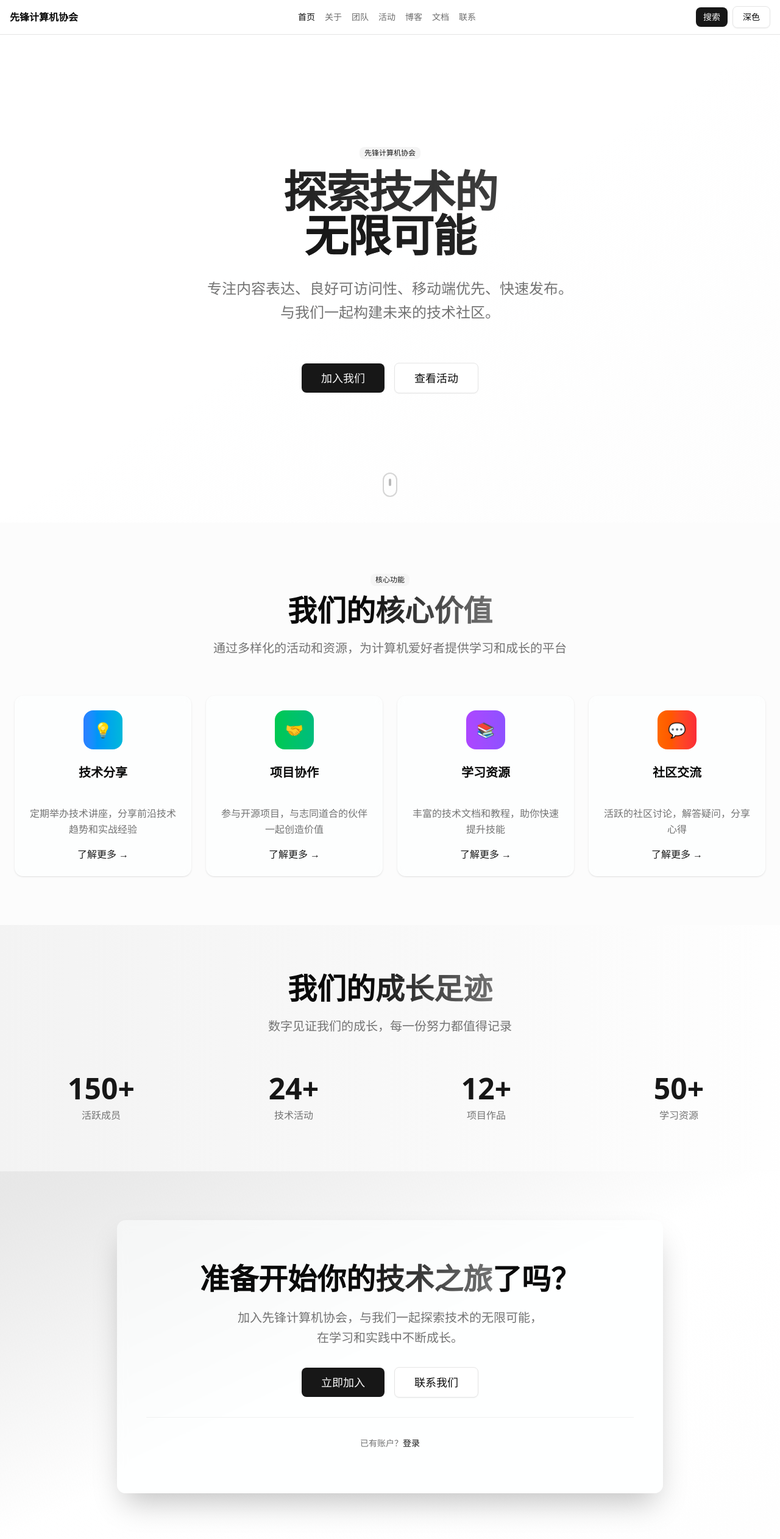
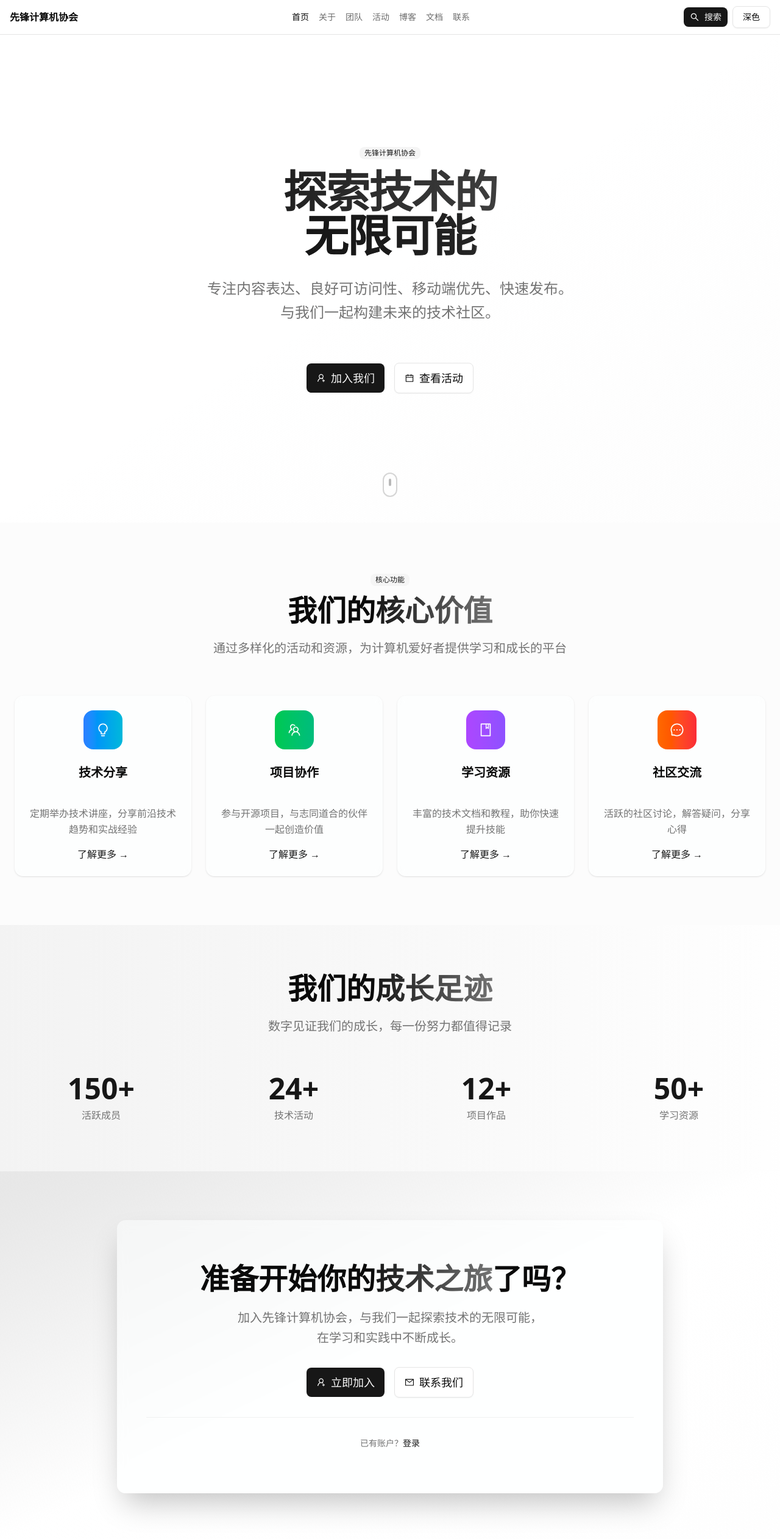
Before and after one commit to jr-jx/website, a Next.js app: page / in a window 1280 px wide. Shown: the top 2524 px of the page at 61% size. Built offline with nearby package versions, Linux system fonts and the light colour scheme.

Commit message:
feat: 添加 react-icons 图标，替换 emoji 图标

```diff
--- a/components/home/CTA.tsx
+++ b/components/home/CTA.tsx
@@ -5,6 +5,7 @@ import { animate, stagger } from "animejs";
 import { Button } from "@/components/ui/button";
 import { Card, CardContent } from "@/components/ui/card";
 import Link from "next/link";
+import { AiOutlineUserAdd, AiOutlineMail } from "react-icons/ai";
 
 export function CTA() {
   const sectionRef = useRef<HTMLElement>(null);
@@ -59,10 +60,16 @@ export function CTA() {
 
               <div className="flex flex-col sm:flex-row gap-4 justify-center items-center">
                 <Button asChild size="lg" className="text-lg px-8 py-6">
-                  <Link href="/join">立即加入</Link>
+                  <Link href="/join" className="flex items-center gap-2">
+                    <AiOutlineUserAdd />
+                    立即加入
+                  </Link>
                 </Button>
                 <Button asChild variant="outline" size="lg" className="text-lg px-8 py-6">
-                  <Link href="/contact">联系我们</Link>
+                  <Link href="/contact" className="flex items-center gap-2">
+                    <AiOutlineMail />
+                    联系我们
+                  </Link>
                 </Button>
               </div>
 
--- a/components/home/FeatureGrid.tsx
+++ b/components/home/FeatureGrid.tsx
@@ -5,33 +5,34 @@ import { animate, stagger } from "animejs";
 import { Card, CardContent, CardDescription, CardHeader, CardTitle } from "@/components/ui/card";
 import { Badge } from "@/components/mdx/Badge";
 import Link from "next/link";
+import { AiOutlineBulb, AiOutlineTeam, AiOutlineBook, AiOutlineMessage } from "react-icons/ai";
 
 const features = [
   {
     title: "技术分享",
     description: "定期举办技术讲座，分享前沿技术趋势和实战经验",
-    icon: "💡",
+    icon: AiOutlineBulb,
     href: "/events",
     color: "from-blue-500 to-cyan-500",
   },
   {
     title: "项目协作",
     description: "参与开源项目，与志同道合的伙伴一起创造价值",
-    icon: "🤝",
+    icon: AiOutlineTeam,
     href: "/team",
     color: "from-green-500 to-emerald-500",
   },
   {
     title: "学习资源",
     description: "丰富的技术文档和教程，助你快速提升技能",
-    icon: "📚",
+    icon: AiOutlineBook,
     href: "/docs",
     color: "from-purple-500 to-violet-500",
   },
   {
     title: "社区交流",
     description: "活跃的社区讨论，解答疑问，分享心得",
-    icon: "💬",
+    icon: AiOutlineMessage,
     href: "/blog",
     color: "from-orange-500 to-red-500",
   },
@@ -89,7 +90,7 @@ export function FeatureGrid() {
             <Card key={index} className="group hover:shadow-lg transition-all duration-300 border-0 bg-background/50 backdrop-blur-sm">
               <CardHeader className="text-center pb-4">
                 <div className={`w-16 h-16 mx-auto mb-4 rounded-2xl bg-gradient-to-r ${feature.color} flex items-center justify-center text-2xl group-hover:scale-110 transition-transform duration-300`}>
-                  {feature.icon}
+                  <feature.icon className="text-white" />
                 </div>
                 <CardTitle className="text-xl">{feature.title}</CardTitle>
               </CardHeader>
--- a/components/home/HeroSection.tsx
+++ b/components/home/HeroSection.tsx
@@ -5,6 +5,7 @@ import { stagger, createTimeline } from "animejs";
 import { Button } from "@/components/ui/button";
 import { Badge } from "@/components/mdx/Badge";
 import Link from "next/link";
+import { AiOutlineUserAdd, AiOutlineCalendar } from "react-icons/ai";
 
 export function HeroSection() {
   const heroRef = useRef<HTMLDivElement>(null);
@@ -77,10 +78,16 @@ export function HeroSection() {
 
           <div ref={buttonsRef} className="flex flex-col sm:flex-row gap-4 justify-center items-center pt-8">
             <Button asChild size="lg" className="text-lg px-8 py-6">
-              <Link href="/join">加入我们</Link>
+              <Link href="/join" className="flex items-center gap-2">
+                <AiOutlineUserAdd />
+                加入我们
+              </Link>
             </Button>
             <Button asChild variant="outline" size="lg" className="text-lg px-8 py-6">
-              <Link href="/events">查看活动</Link>
+              <Link href="/events" className="flex items-center gap-2">
+                <AiOutlineCalendar />
+                查看活动
+              </Link>
             </Button>
           </div>
 
--- a/components/site/Header.tsx
+++ b/components/site/Header.tsx
@@ -5,6 +5,7 @@ import { usePathname } from "next/navigation";
 import { Button } from "@/components/ui/button";
 import { ModeToggle } from "@/components/theme/ModeToggle";
 import { cn } from "@/lib/utils";
+import { AiOutlineSearch } from "react-icons/ai";
 
 const nav = [
   { href: "/", label: "首页" },
@@ -38,7 +39,10 @@ export function Header() {
         </nav>
         <div className="flex items-center gap-2">
           <Button asChild size="sm">
-            <Link href="/search">搜索</Link>
+            <Link href="/search" className="flex items-center gap-2">
+              <AiOutlineSearch />
+              搜索
+            </Link>
           </Button>
           <ModeToggle />
         </div>
--- a/package.json
+++ b/package.json
@@ -26,6 +26,7 @@
     "next-themes": "^0.4.6",
     "react": "19.1.0",
     "react-dom": "19.1.0",
+    "react-icons": "^5.5.0",
     "zod": "^4.1.11"
   },
   "devDependencies": {
```
Also changed, not shown: 1 other file (tests, documents, lock files or other folders).
